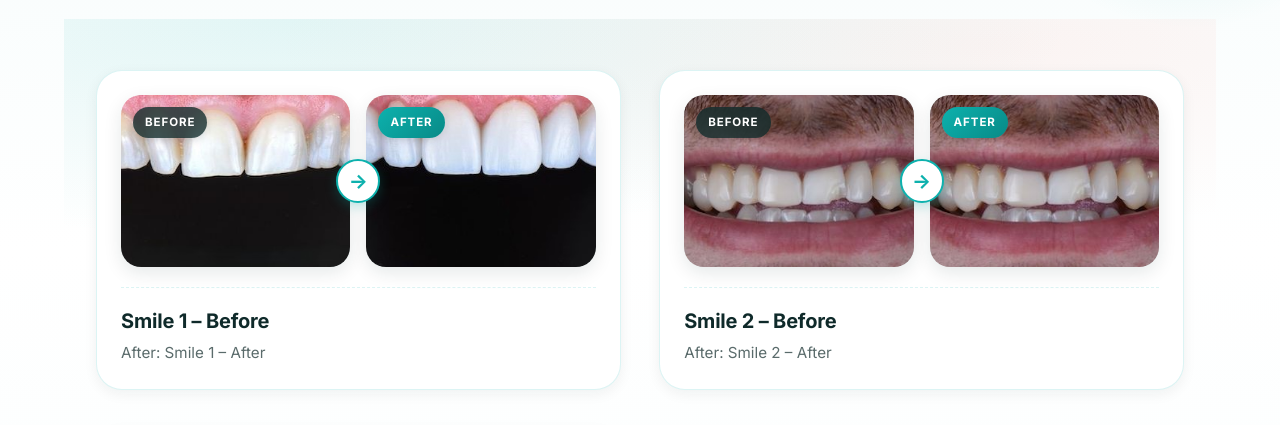
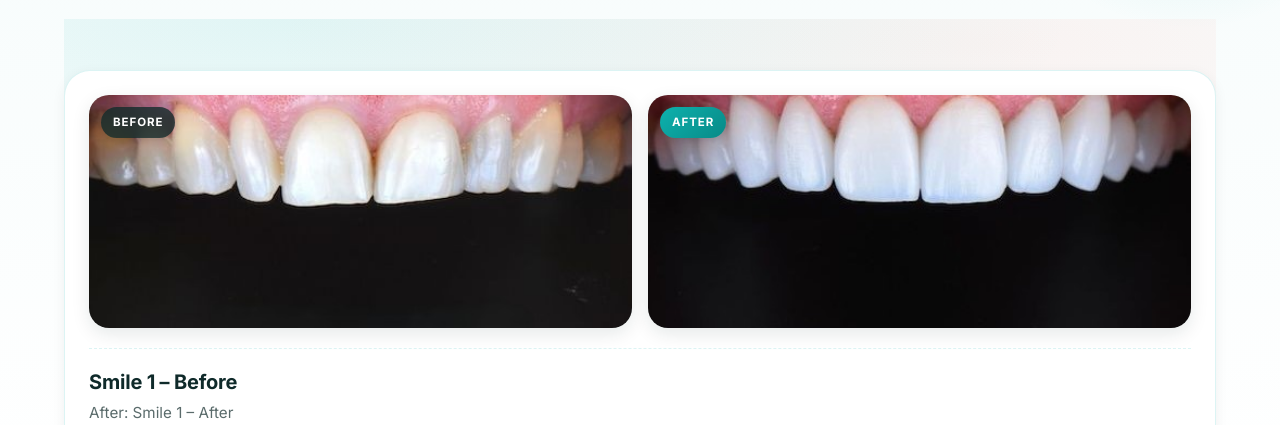
Before and after one commit to SilverReaperDS/Bright-Smile-Web-2, a React (Create React App) app in the folder frontend/: page /gallery in a window 1280 px wide. Shown: the part 375-800 px from the top of the page. Built offline with nearby package versions, Linux system fonts and the light colour scheme; no server answers.

Commit message:
Refactor gallery styles: update layout for responsiveness, remove unused media queries, and adjust aspect ratio for images.

```diff
--- a/frontend/src/components/Gallery/gallery.css
+++ b/frontend/src/components/Gallery/gallery.css
@@ -23,9 +23,10 @@
 /* ---------- Section wrapper ---------- */
 .gallery-section {
   position: relative;
-  padding: clamp(2rem, 4vw, 4rem) clamp(1rem, 3vw, 2rem) clamp(3rem, 6vw, 5rem);
-  max-width: 1200px;
+  width: 100%;
+  max-width: none;
   margin: 0 auto;
+  padding: clamp(2rem, 4vw, 4rem) 0 clamp(3rem, 6vw, 5rem);
   text-align: center;
 }
 
@@ -72,23 +73,13 @@
   grid-template-columns: 1fr;
   gap: clamp(1.75rem, 3vw, 2.5rem);
   align-items: stretch;
-}
-
-@media (min-width: 900px) {
-  .gallery-cases {
-    grid-template-columns: repeat(2, minmax(0, 1fr));
-  }
-  /* Single-image cases stay full-width for impact */
-  .gallery-cases > .gallery-case:has(.gallery-case-pair--one) {
-    grid-column: 1 / -1;
-    max-width: 780px;
-    justify-self: center;
-  }
+  width: 100%;
 }
 
 /* ---------- Case card ---------- */
 .gallery-case {
   position: relative;
+  width: 100%;
   display: flex;
   flex-direction: column;
   background: var(--gallery-surface);
@@ -186,7 +177,7 @@
 .gallery-case-image-wrap {
   position: relative;
   width: 100%;
-  aspect-ratio: 4 / 3;
+  aspect-ratio: 420 / 180;
   border-radius: var(--gallery-radius);
   overflow: hidden;
   background: linear-gradient(135deg, #f0f7f7, #e2f3f2);
@@ -228,40 +219,6 @@
 
 .gallery-case:hover .gallery-case-panel:first-child .gallery-case-image-wrap img {
   filter: saturate(1);
-}
-
-/* Divider arrow between before/after (desktop only) */
-@media (min-width: 561px) {
-  .gallery-case-pair--two {
-    position: relative;
-  }
-  .gallery-case-pair--two::before {
-    content: "→";
-    position: absolute;
-    top: 50%;
-    left: 50%;
-    transform: translate(-50%, -50%);
-    width: 44px;
-    height: 44px;
-    display: flex;
-    align-items: center;
-    justify-content: center;
-    background: var(--gallery-surface);
-    border: 2px solid var(--gallery-teal);
-    color: var(--gallery-teal);
-    border-radius: 50%;
-    font-size: 1.25rem;
-    font-weight: 700;
-    z-index: 3;
-    box-shadow: 0 4px 12px rgba(13, 177, 173, 0.25);
-    pointer-events: none;
-    transition: transform 0.4s var(--gallery-ease), background 0.3s ease, color 0.3s ease;
-  }
-  .gallery-case:hover .gallery-case-pair--two::before {
-    transform: translate(-50%, -50%) scale(1.1) rotate(-5deg);
-    background: var(--gallery-teal);
-    color: #fff;
-  }
 }
 
 /* ---------- Meta block ---------- */
@@ -317,7 +274,6 @@
   .gallery-case,
   .gallery-case-image-wrap img,
   .gallery-case-image-wrap::after,
-  .gallery-case-pair--two::before,
   .gallery-case::after {
     transition: none !important;
   }
```
